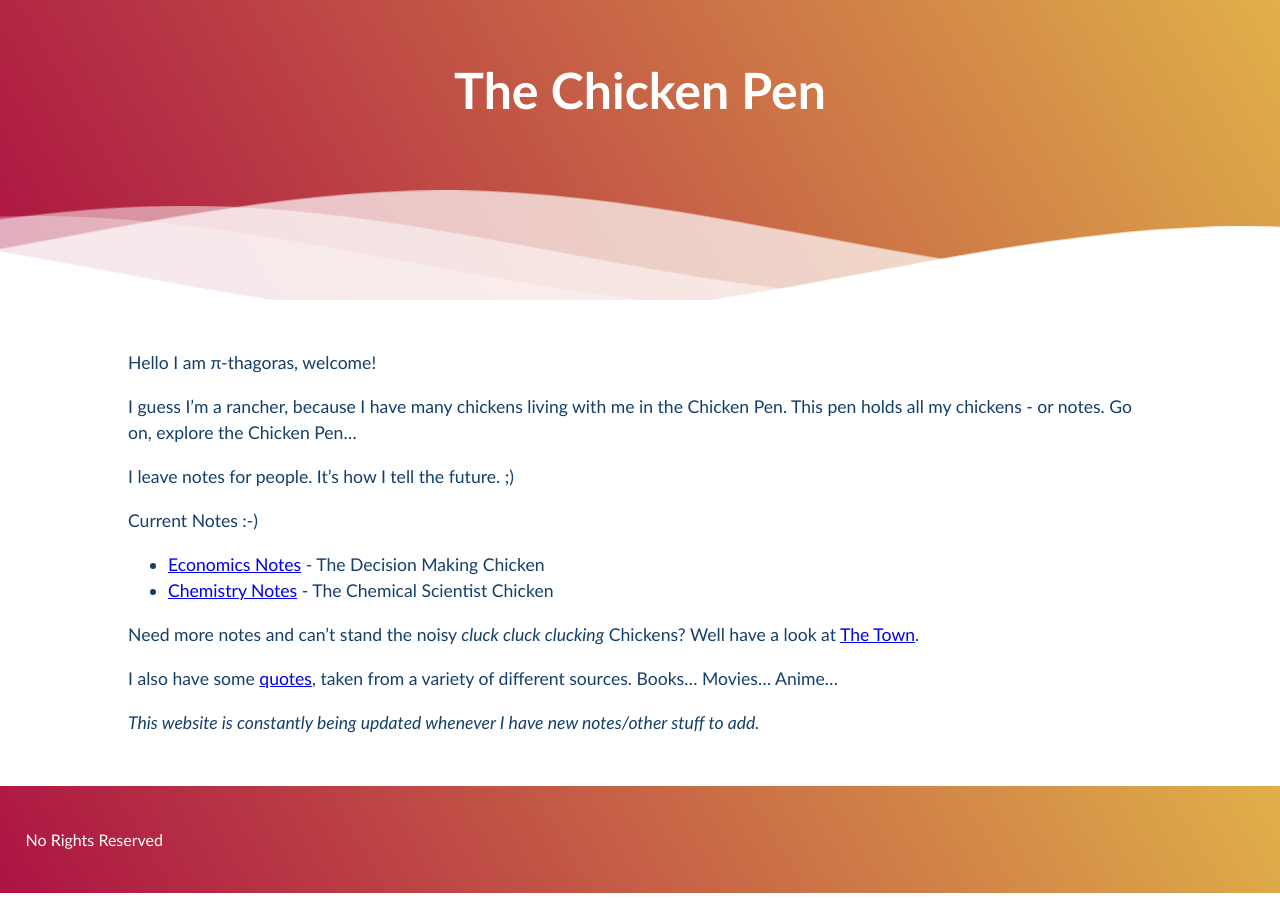
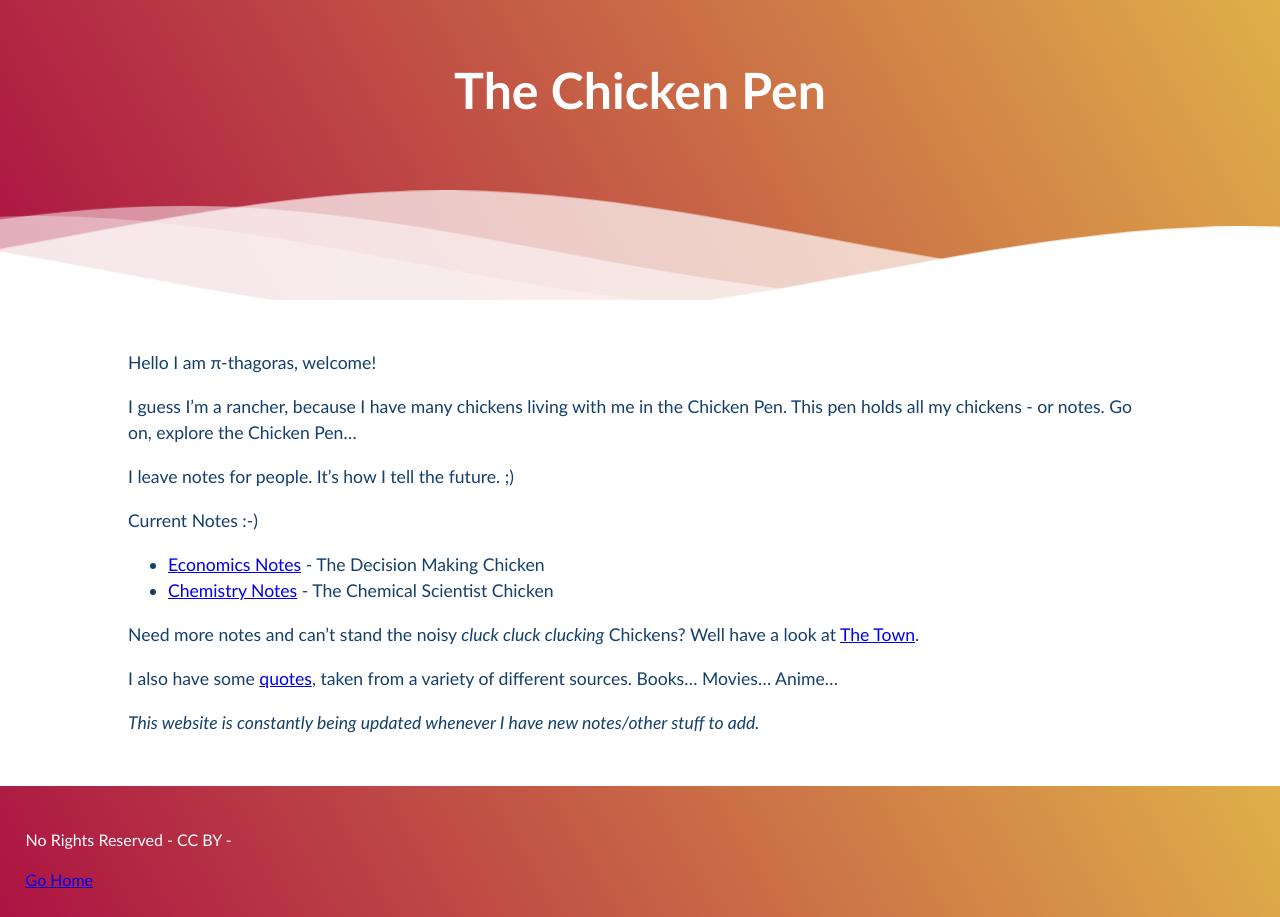
Before and after one commit to Pi-thagoras/the-chicken-pen, a Jekyll site: the page built from index.md, in a window 1280 px wide. Built offline with Jekyll 4.4.1, drawn with Linux system fonts in a browser that asks for light colours.

Commit message:
Footer Update

```diff
--- a/_layouts/default.html
+++ b/_layouts/default.html
@@ -55,6 +55,6 @@
         {{ content }}
     </div>
     <div class="page-footer">
-        <p>No Rights Reserved</p>
+        <p>No Rights Reserved - CC BY - </p><a href="https://pi-thagoras.github.io/the-chicken-pen/">Go Home</a>
     </div>
 </body>
```
